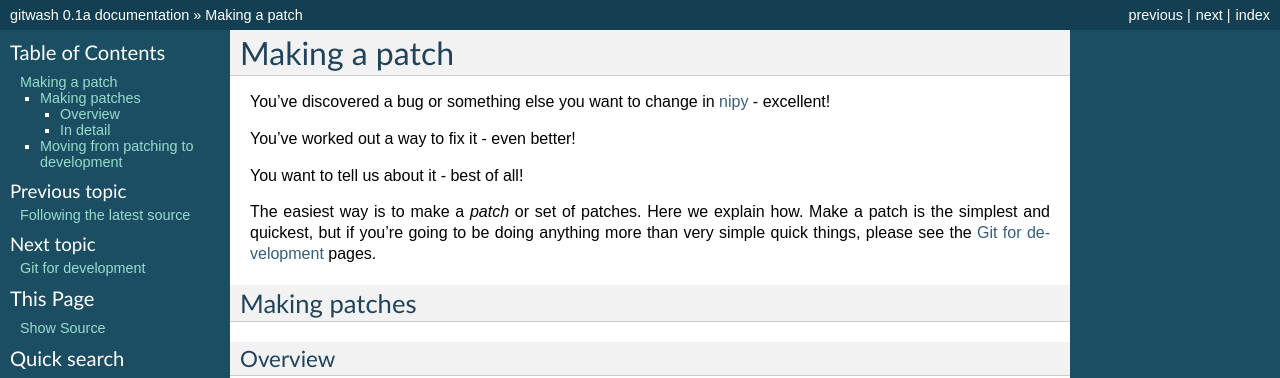
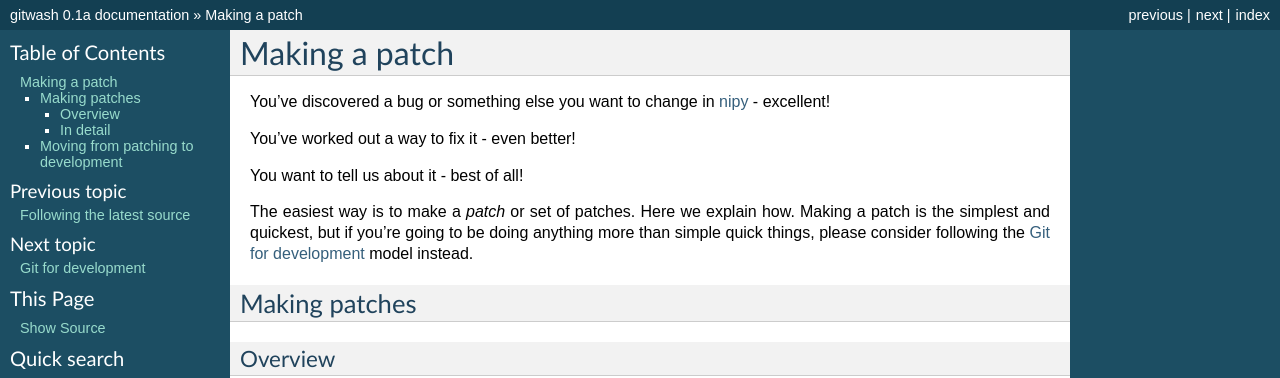
Before and after one commit to matthew-brett/gitwash, a Sphinx documentation site: the page built from doc/patching.rst, in a window 1280 px wide. Shown: the top 378 px of the page. Built offline with Sphinx 7.4.7, drawn with Linux system fonts in a browser that asks for light colours.

Commit message:
DOC - small patch page edits

```diff
--- a/doc/patching.rst
+++ b/doc/patching.rst
@@ -9,9 +9,9 @@ You've worked out a way to fix it - even better!
 You want to tell us about it - best of all!
 
 The easiest way is to make a *patch* or set of patches.  Here we explain
-how.  Make a patch is the simplest and quickest, but if you're going to
-be doing anything more than very simple quick things, please see the
-:ref:`git-development` pages.
+how.  Making a patch is the simplest and quickest, but if you're going
+to be doing anything more than simple quick things, please consider
+following the :ref:`git-development` model instead.
 
 Making patches
 ==============
```
